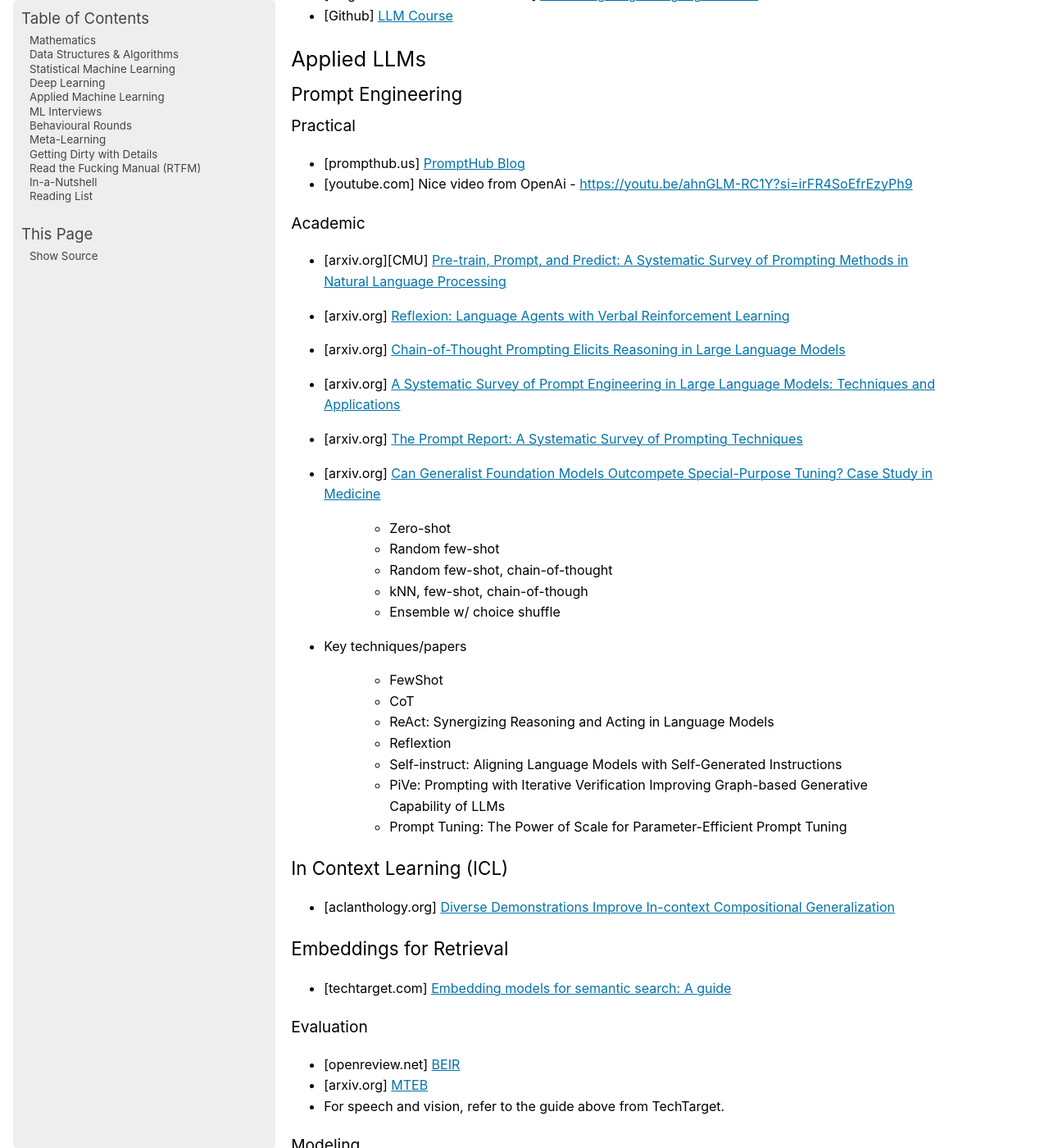
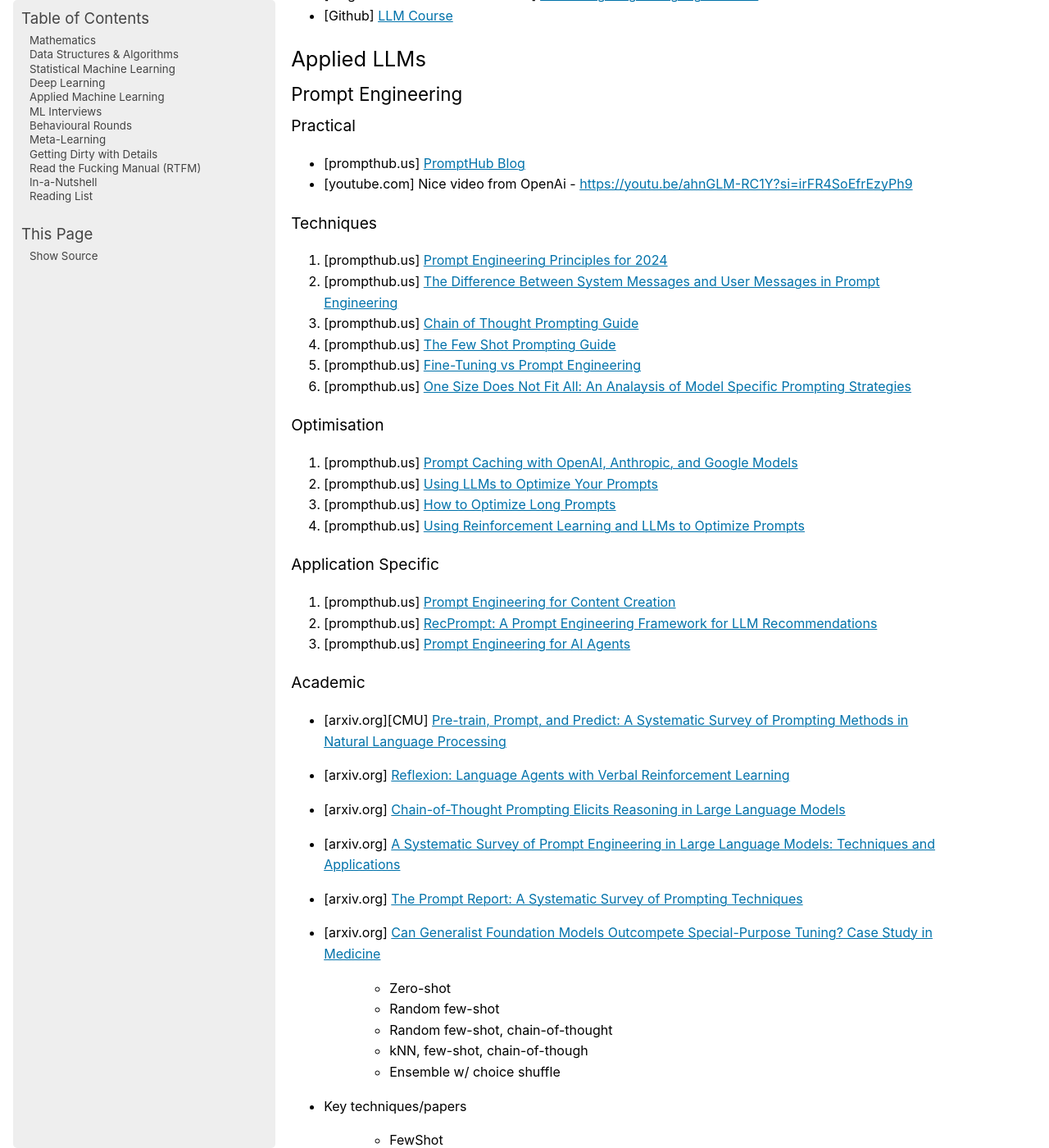
Before and after one commit to uselesstechjunks/leetcode, a Sphinx documentation site: the page built from docs/source/applied/methods/llm.rst, in a window 1280 px wide and 1400 px high, scrolled down 8251 px. Shown: the whole window at 82% size. Built offline with Sphinx 7.4.7, drawn with Linux system fonts in a browser that asks for light colours; pages that are not in the unit, such as notebooks, are missing from menus; some of the changed text lies outside the part shown.

Commit message:
Update llm.rst

```diff
--- a/docs/source/applied/methods/llm.rst
+++ b/docs/source/applied/methods/llm.rst
@@ -321,6 +321,28 @@ Practical
 * [prompthub.us] `PromptHub Blog <https://www.prompthub.us/blog>`_
 * [youtube.com] Nice video from OpenAi - https://youtu.be/ahnGLM-RC1Y?si=irFR4SoEfrEzyPh9
 
+Techniques
+-----------------------------------------------------------------------------------------
+#. [prompthub.us] `Prompt Engineering Principles for 2024 <https://www.prompthub.us/blog/prompt-engineering-principles-for-2024>`_
+#. [prompthub.us] `The Difference Between System Messages and User Messages in Prompt Engineering <https://www.prompthub.us/blog/the-difference-between-system-messages-and-user-messages-in-prompt-engineering>`_
+#. [prompthub.us] `Chain of Thought Prompting Guide <https://www.prompthub.us/blog/chain-of-thought-prompting-guide>`_
+#. [prompthub.us] `The Few Shot Prompting Guide <https://www.prompthub.us/blog/the-few-shot-prompting-guide>`_
+#. [prompthub.us] `Fine-Tuning vs Prompt Engineering <https://www.prompthub.us/blog/fine-tuning-vs-prompt-engineering>`_
+#. [prompthub.us] `One Size Does Not Fit All: An Analaysis of Model Specific Prompting Strategies <https://www.prompthub.us/blog/one-size-does-not-fit-all-an-analaysis-of-model-specific-prompting-strategies>`_
+
+Optimisation
+-----------------------------------------------------------------------------------------
+#. [prompthub.us] `Prompt Caching with OpenAI, Anthropic, and Google Models <https://www.prompthub.us/blog/prompt-caching-with-openai-anthropic-and-google-models>`_
+#. [prompthub.us] `Using LLMs to Optimize Your Prompts <https://www.prompthub.us/blog/using-llms-to-optimize-your-prompts>`_
+#. [prompthub.us] `How to Optimize Long Prompts <https://www.prompthub.us/blog/how-to-optimize-long-prompts>`_
+#. [prompthub.us] `Using Reinforcement Learning and LLMs to Optimize Prompts <https://www.prompthub.us/blog/using-reinforcement-learning-and-llms-to-optimize-prompts>`_
+
+Application Specific
+-----------------------------------------------------------------------------------------
+#. [prompthub.us] `Prompt Engineering for Content Creation <https://www.prompthub.us/blog/prompt-engineering-for-content-creation>`_
+#. [prompthub.us] `RecPrompt: A Prompt Engineering Framework for LLM Recommendations <https://www.prompthub.us/blog/recprompt-a-prompt-engineering-framework-for-llm-recommendations>`_
+#. [prompthub.us] `Prompt Engineering for AI Agents <https://www.prompthub.us/blog/prompt-engineering-for-ai-agents>`_
+
 Academic
 -----------------------------------------------------------------------------------------
 * [arxiv.org][CMU] `Pre-train, Prompt, and Predict: A Systematic Survey of Prompting Methods in Natural Language Processing <https://arxiv.org/abs/2107.13586>`_
@@ -347,6 +369,12 @@ Academic
 
 In Context Learning (ICL)
 =========================================================================================
+Reading List
+-----------------------------------------------------------------------------------------
+* [prompthub.us] `In Context Learning Guide <https://www.prompthub.us/blog/in-context-learning-guide>`_
+
+Academic
+-----------------------------------------------------------------------------------------
 * [aclanthology.org] `Diverse Demonstrations Improve In-context Compositional Generalization <https://aclanthology.org/2023.acl-long.78.pdf>`_
 
 Embeddings for Retrieval
```
